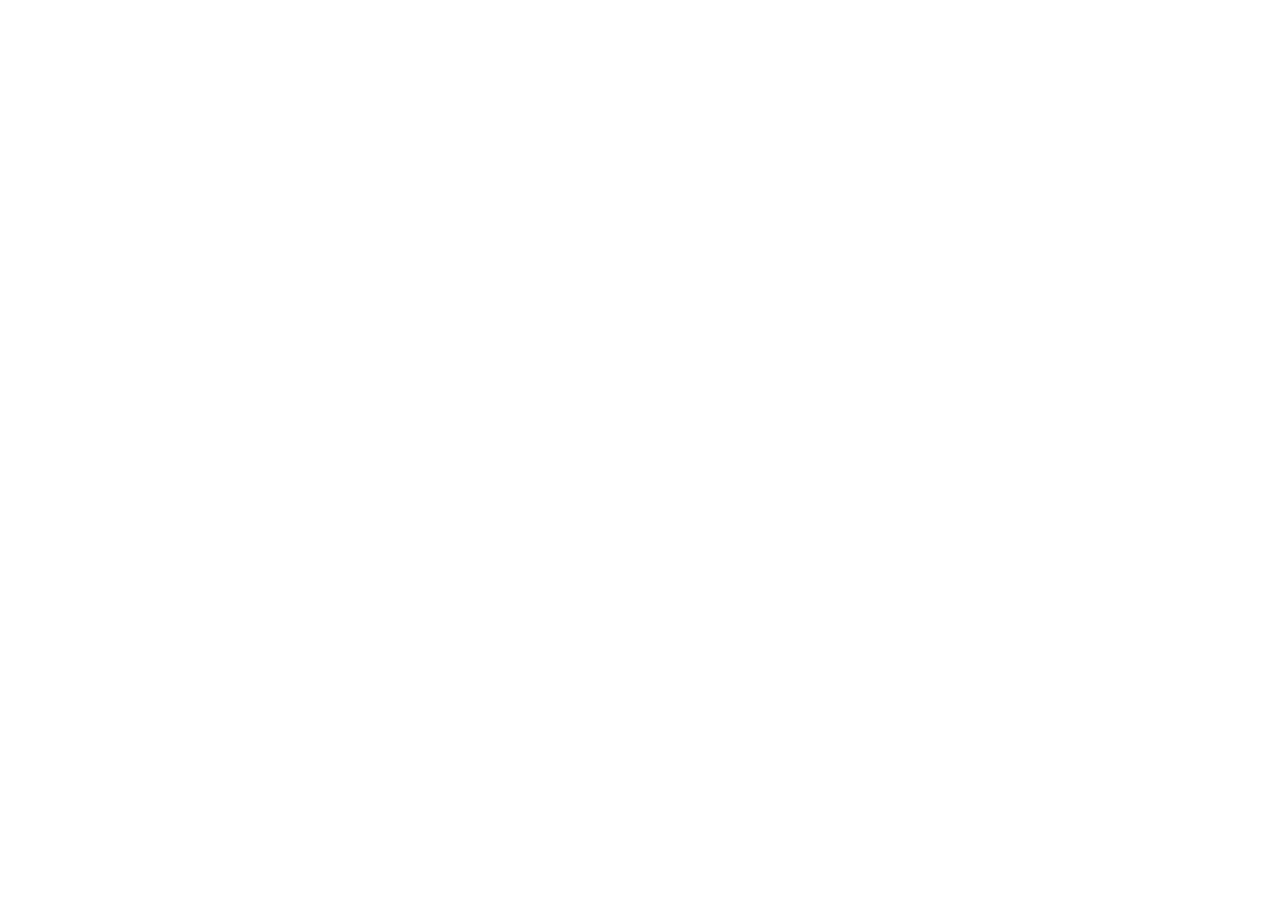
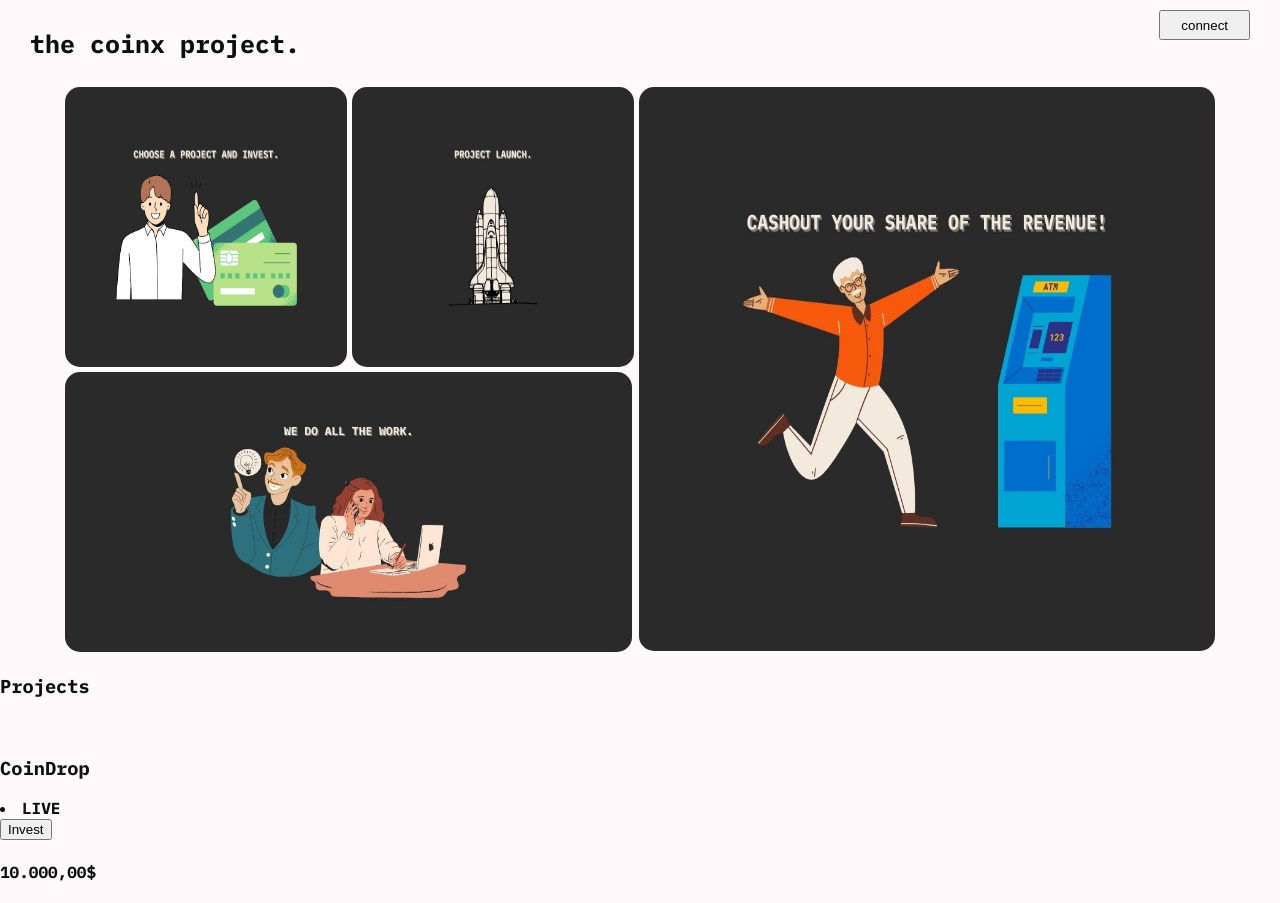
Before and after one commit to gspteck/CoinX, a website: page public/index.html in a window 1280 px wide. Before the commit the page ends 800 px from the top, so only its background shows below. Drawn offline with Linux system fonts and the light colour scheme.

Commit message:
SEO optimization

```diff
--- a/public/index.html
+++ b/public/index.html
@@ -1,8 +1,68 @@
 <!DOCTYPE html>
 <html>
 		<head>
+			<meta charset="UTF-8">
+			<meta name="viewport" content="width=device-width, initial-scale=1.0">
+
+			<title>CoinX - Charging the World with Cryptocurrency.</title>
+
+			<meta name="description" content="Utilizing cryptocurrency projects to influence peoples lives.">
+			<link rel="stylesheet" href="../stylesheets/style.css">
+
+				<!-- Google tag (gtag.js) -->
+				<script async src="https://www.googletagmanager.com/gtag/js?id=AW-16967838342">
+				</script>
 				<script>
-						window.open("https://gspteck.com");
+					window.dataLayer = window.dataLayer || [];
+					function gtag(){dataLayer.push(arguments);}
+					gtag('js', new Date());
+
+					gtag('config', 'AW-16967838342');
 				</script>
 	</head>
+	<body>
+			<div id="title-wrapper">
+  				<h1>the coinx project.</h1>
+					<button>connect</button>
+			</div>
+
+			<!--  Top Section  -->
+			<div id="top-container">
+					<div id="left-side">
+							<div id="top-level">
+									<img src="assets/coinx/invest.jpg">
+									<img src="assets/coinx/launch.jpg">
+							</div>
+							<div id="bottom-level">
+									<img src="assets/coinx/work.jpg">
+							</div>
+					</div>
+					<div id="right-side">
+							<img src="assets/coinx/cashout.jpg">
+					</div>
+			</div>
+
+			<!--  How It Works Section  -->
+			<div id="how-it-works-container"></div>
+
+			<!--  Projects Section  -->
+			<div id="projects-containers">
+					<h3>Projects</h3>
+					<!--  CoinDrop Project  -->
+					<div class="project-wrapper">
+							<div class="project-left-container">
+									<img src="">
+							</div>
+							<div class="project-right-container">
+									<h3>CoinDrop</h3>
+									<li><b>LIVE</b></li>
+									<div class="progress-bar-wrapper">
+										<div class="progress-bar-progress"></div>
+									</div>
+									<button>Invest</button>
+									<h4>10.000,00$</h4>
+							</div>
+					</div>
+			</div>
+	</body>
 </html>
--- a/public/scripts/coindropscript.js
+++ b/public/scripts/coindropscript.js
@@ -1,4 +1,6 @@
-console.log("coindropscript.js loaded");
 function openGooglePlayStore() {
 	window.open("https://play.google.com/store/apps/details?id=com.gspteck.coindrop", "_blank");
 }
+function openAmazonStore() {
+	window.open("", "_blank");
+}
--- a/public/stylesheets/style.css
+++ b/public/stylesheets/style.css
@@ -0,0 +1,74 @@
+@import url('https://fonts.googleapis.com/css2?family=IBM+Plex+Mono:ital,wght@0,100;0,200;0,300;0,400;0,500;0,600;0,700;1,100;1,200;1,300;1,400;1,500;1,600;1,700');
+
+/*  General  */
+:root {
+  --ibmfont: "IBM Plex Mono", monospace;
+
+	--textColor: #0A100D;
+	--backgroundColor: #FFF9FB;
+	--detailColor: #F1AB86;
+	--membershipColor: #E2C004;
+}
+
+body {
+  margin: 0;
+  padding: 0;
+	background-color: var(--backgroundColor);
+	color: var(--textColor);
+  font-family: var(--ibmfont);
+  font-weight: 400;
+}
+
+#title-wrapper {
+	margin: 10px 0 10px 0;
+	padding: 0 30px 0 30px;
+	display: flex;
+	flex-direction: row;
+	justify-content: space-between;
+	align-content: center;
+}
+#title-wrapper h1 {
+	font-size: 25px;
+}
+#title-wrapper button {
+	height: 30px;
+	padding: 0 20px 0 20px;
+}
+
+/*  Top Section  */
+#top-container {
+	display: flex;
+	flex-direction: row;
+	justify-content: center;
+	align-items: center;
+	gap: 5px;
+}
+#top-container img {
+	border-radius: 15px;
+}
+#top-container #left-side {
+	display: flex;
+	flex-direction: column;
+	justify-content: space-between;
+	align-content: center;
+	gap: 5px;
+}
+#top-container #left-side #top-level {
+	display: flex;
+	flex-direction: row;
+	align-content: center;
+	gap: 5px;
+}
+#top-container #left-side #top-level img {
+	width: 22vw;
+	height: 35vh
+}
+#top-container #left-side #bottom-level img {
+	width: 44.3vw;
+	height: 35vh;
+	object-fit: cover;
+}
+#top-container #right-side img {
+	width: 45vw;
+	height: 70.5vh;
+}
```
Also changed, not shown: public/robots.txt (added, +11 -0 lines), public/views/coindrop.html (+67 -29 lines), public/assets/coinx/cashout.jpg (added), public/assets/coinx/invest.jpg (added), public/assets/coinx/launch.jpg (added), public/assets/coinx/work.jpg (added), 1 other file.
